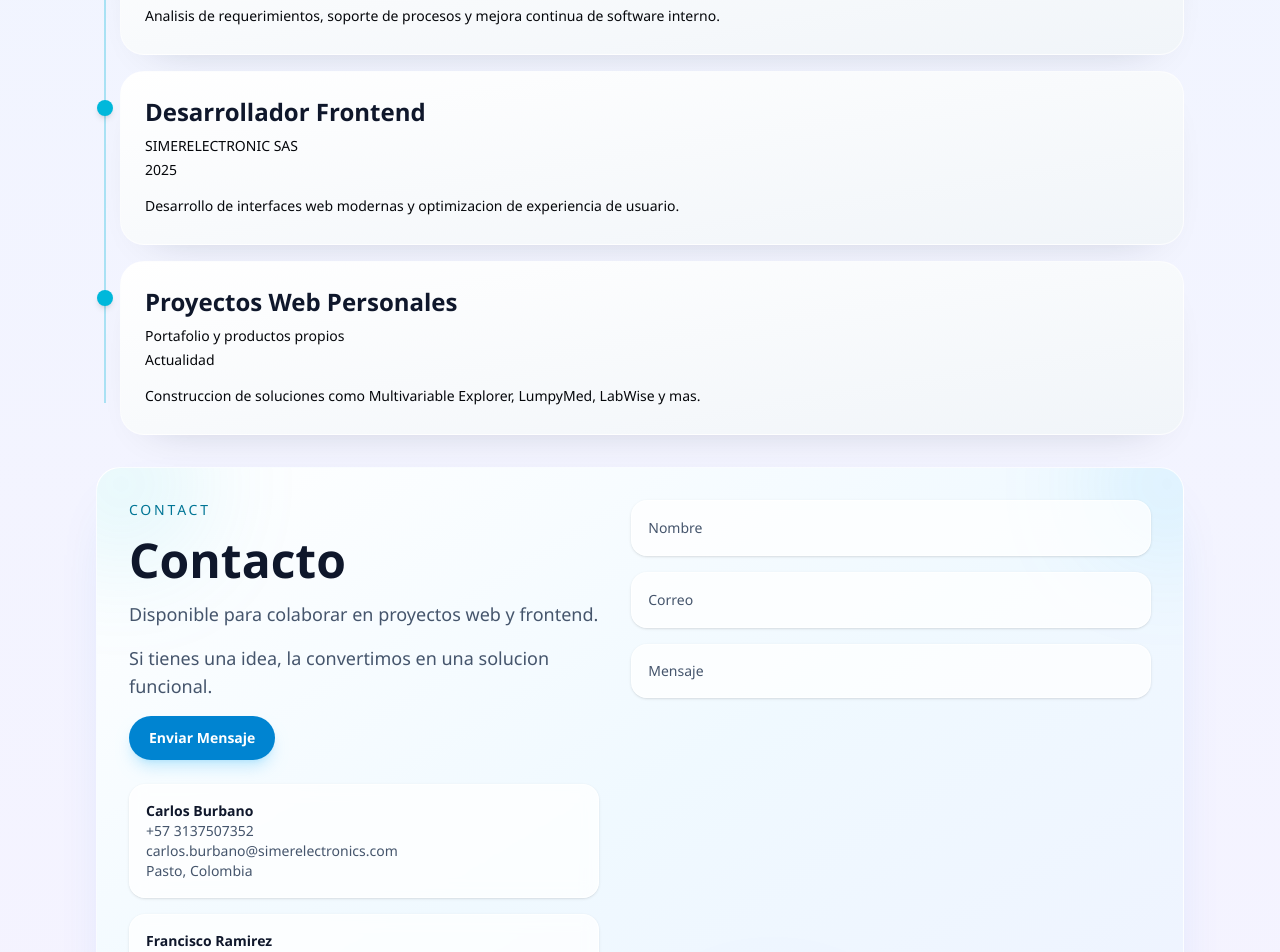
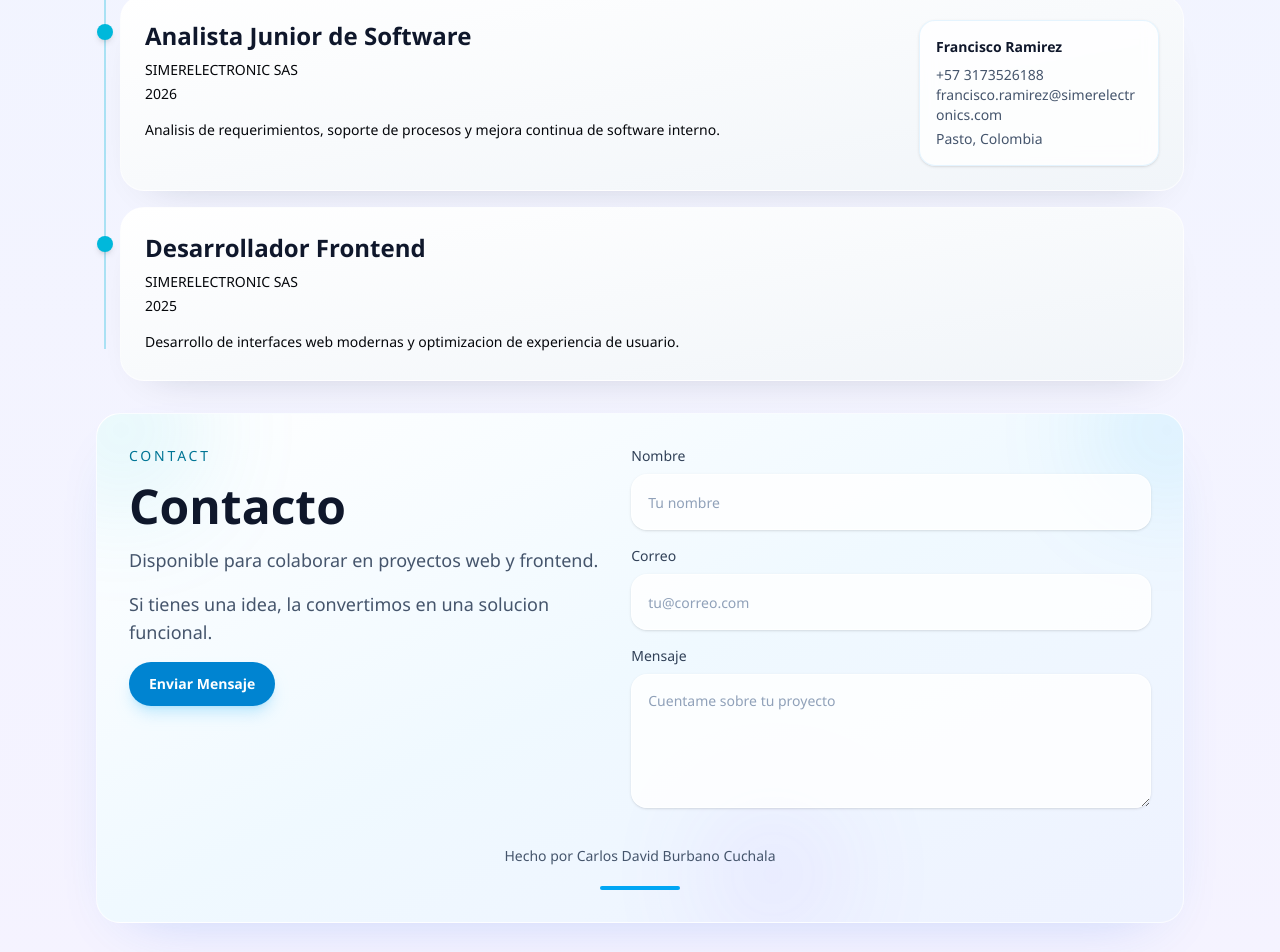
Before and after one commit to C-David-Burbano-C/Portafolio, a Next.js app: page / in a window 1280 px wide. Shown: the part 2960-3912 px from the top of the page. Built offline with nearby package versions, Linux system fonts and the light colour scheme.

Commit message:
Refine contact and experience sections

```diff
--- a/app/_components/portfolio/contact_panel.tsx
+++ b/app/_components/portfolio/contact_panel.tsx
@@ -1,28 +1,22 @@
 "use client";
 
+import { useState, type FormEvent } from "react";
 import { useLanguageValue } from "../../language";
 
-function ContactField({
-  label,
-  tall = false,
-}: {
-  label: string;
-  tall?: boolean;
-}) {
-  return (
-    <div
-      className={
-        tall
-          ? "rounded-2xl border border-white/70 bg-white/75 px-4 py-4 text-sm text-slate-600 shadow-sm dark:border-slate-800 dark:bg-slate-950 dark:text-slate-400"
-          : "flex h-14 items-center rounded-2xl border border-white/70 bg-white/75 px-4 text-sm text-slate-600 shadow-sm dark:border-slate-800 dark:bg-slate-950 dark:text-slate-400"
-      }
-    >
-      {label}
-    </div>
-  );
-}
+type FormState = {
+  name: string;
+  email: string;
+  message: string;
+};
 
 export default function ContactPanel() {
+  const [form, setForm] = useState<FormState>({
+    name: "",
+    email: "",
+    message: "",
+  });
+  const [isSubmitting, setIsSubmitting] = useState(false);
+  const [feedback, setFeedback] = useState<"idle" | "success" | "error">("idle");
   const copy = useLanguageValue({
     es: {
       eyebrow: "Contact",
@@ -34,21 +28,12 @@ export default function ContactPanel() {
       formName: "Nombre",
       formEmail: "Correo",
       formMessage: "Mensaje",
-      compactForm: "Formulario compacto",
-      people: [
-        {
-          name: "Carlos Burbano",
-          phone: "+57 3137507352",
-          email: "carlos.burbano@simerelectronics.com",
-          location: "Pasto, Colombia",
-        },
-        {
-          name: "Francisco Ramirez",
-          phone: "+57 3173526188",
-          email: "francisco.ramirez@simerelectronics.com",
-          location: "Pasto, Colombia",
-        },
-      ],
+      formNamePlaceholder: "Tu nombre",
+      formEmailPlaceholder: "tu@correo.com",
+      formMessagePlaceholder: "Cuentame sobre tu proyecto",
+      sending: "Enviando...",
+      success: "Mensaje enviado. Te respondere pronto.",
+      error: "Completa todos los campos para enviar el mensaje.",
     },
     en: {
       eyebrow: "Contact",
@@ -60,23 +45,39 @@ export default function ContactPanel() {
       formName: "Name",
       formEmail: "Email",
       formMessage: "Message",
-      compactForm: "Compact form",
-      people: [
-        {
-          name: "Carlos Burbano",
-          phone: "+57 3137507352",
-          email: "carlos.burbano@simerelectronics.com",
-          location: "Pasto, Colombia",
-        },
-        {
-          name: "Francisco Ramirez",
-          phone: "+57 3173526188",
-          email: "francisco.ramirez@simerelectronics.com",
-          location: "Pasto, Colombia",
-        },
-      ],
+      formNamePlaceholder: "Your name",
+      formEmailPlaceholder: "you@email.com",
+      formMessagePlaceholder: "Tell me about your project",
+      sending: "Sending...",
+      success: "Message sent. I will get back to you soon.",
+      error: "Fill in all fields to send the message.",
     },
   });
+
+  const handleSubmit = (event: FormEvent<HTMLFormElement>) => {
+    event.preventDefault();
+
+    if (!form.name.trim() || !form.email.trim() || !form.message.trim()) {
+      setFeedback("error");
+      return;
+    }
+
+    setFeedback("idle");
+    setIsSubmitting(true);
+
+    window.setTimeout(() => {
+      setIsSubmitting(false);
+      setFeedback("success");
+      setForm({
+        name: "",
+        email: "",
+        message: "",
+      });
+    }, 900);
+  };
+
+  const feedbackMessage =
+    feedback === "success" ? copy.success : feedback === "error" ? copy.error : null;
 
   return (
     <section
@@ -102,46 +103,74 @@ export default function ContactPanel() {
             {copy.secondParagraph}
           </p>
 
-          <a
-            href="mailto:carlos.burbano@simerelectronics.com"
-            className="inline-flex rounded-full bg-sky-600 px-5 py-3 text-sm font-semibold text-white shadow-lg shadow-sky-500/20 transition-colors hover:bg-sky-700 dark:bg-sky-400 dark:text-slate-950 dark:hover:bg-sky-300"
+          <button
+            type="submit"
+            form="contact-form"
+            disabled={isSubmitting}
+            className="inline-flex rounded-full bg-sky-600 px-5 py-3 text-sm font-semibold text-white shadow-lg shadow-sky-500/20 transition-colors hover:bg-sky-700 disabled:cursor-not-allowed disabled:opacity-70 dark:bg-sky-400 dark:text-slate-950 dark:hover:bg-sky-300"
           >
-            {copy.cta}
-          </a>
-
-          <div className="space-y-4 pt-2">
-            {copy.people.map((person) => (
-              <div
-                key={person.email}
-                className="rounded-2xl border border-white/70 bg-white/75 p-4 text-sm text-slate-600 shadow-sm backdrop-blur-sm dark:border-slate-800 dark:bg-slate-950/80 dark:text-slate-300"
-              >
-                <p className="font-semibold text-slate-900 dark:text-slate-50">{person.name}</p>
-                <a href={`tel:${person.phone.replace(/\s+/g, "")}`} className="block">
-                  {person.phone}
-                </a>
-                <a href={`mailto:${person.email}`} className="block">
-                  {person.email}
-                </a>
-                <p>{person.location}</p>
-              </div>
-            ))}
-          </div>
+            {isSubmitting ? copy.sending : copy.cta}
+          </button>
         </div>
 
-        <div className="space-y-4">
-          <div className="hidden sm:block">
-            <ContactField label={copy.formName} />
-          </div>
-          <div className="hidden sm:block">
-            <ContactField label={copy.formEmail} />
-          </div>
-          <div className="hidden sm:block">
-            <ContactField label={copy.formMessage} tall />
-          </div>
-          <div className="rounded-2xl border border-dashed border-sky-200 p-4 text-center text-xs uppercase tracking-[0.2em] text-slate-600 dark:border-slate-800 dark:text-slate-400 sm:hidden">
-            {copy.compactForm}
-          </div>
-        </div>
+        <form id="contact-form" onSubmit={handleSubmit} className="space-y-4">
+          <label className="block">
+            <span className="mb-2 block text-sm font-medium text-slate-700 dark:text-slate-300">
+              {copy.formName}
+            </span>
+            <input
+              type="text"
+              value={form.name}
+              onChange={(event) =>
+                setForm((current) => ({ ...current, name: event.target.value }))
+              }
+              placeholder={copy.formNamePlaceholder}
+              className="h-14 w-full rounded-2xl border border-white/70 bg-white/80 px-4 text-sm text-slate-700 shadow-sm outline-none transition-colors placeholder:text-slate-400 focus:border-sky-300 dark:border-slate-800 dark:bg-slate-950 dark:text-slate-100 dark:placeholder:text-slate-500 dark:focus:border-sky-500"
+            />
+          </label>
+
+          <label className="block">
+            <span className="mb-2 block text-sm font-medium text-slate-700 dark:text-slate-300">
+              {copy.formEmail}
+            </span>
+            <input
+              type="email"
+              value={form.email}
+              onChange={(event) =>
+                setForm((current) => ({ ...current, email: event.target.value }))
+              }
+              placeholder={copy.formEmailPlaceholder}
+              className="h-14 w-full rounded-2xl border border-white/70 bg-white/80 px-4 text-sm text-slate-700 shadow-sm outline-none transition-colors placeholder:text-slate-400 focus:border-sky-300 dark:border-slate-800 dark:bg-slate-950 dark:text-slate-100 dark:placeholder:text-slate-500 dark:focus:border-sky-500"
+            />
+          </label>
+
+          <label className="block">
+            <span className="mb-2 block text-sm font-medium text-slate-700 dark:text-slate-300">
+              {copy.formMessage}
+            </span>
+            <textarea
+              value={form.message}
+              onChange={(event) =>
+                setForm((current) => ({ ...current, message: event.target.value }))
+              }
+              placeholder={copy.formMessagePlaceholder}
+              rows={5}
+              className="w-full rounded-2xl border border-white/70 bg-white/80 px-4 py-4 text-sm text-slate-700 shadow-sm outline-none transition-colors placeholder:text-slate-400 focus:border-sky-300 dark:border-slate-800 dark:bg-slate-950 dark:text-slate-100 dark:placeholder:text-slate-500 dark:focus:border-sky-500"
+            />
+          </label>
+
+          {feedbackMessage ? (
+            <p
+              className={
+                feedback === "success"
+                  ? "text-sm text-emerald-600 dark:text-emerald-400"
+                  : "text-sm text-rose-600 dark:text-rose-400"
+              }
+            >
+              {feedbackMessage}
+            </p>
+          ) : null}
+        </form>
       </div>
 
       <p className="relative mt-8 text-center text-sm text-slate-600 dark:text-slate-400">
--- a/app/_components/portfolio/experience_section.tsx
+++ b/app/_components/portfolio/experience_section.tsx
@@ -7,15 +7,24 @@ function ExperienceItem({
   company,
   dates,
   description,
+  contact,
 }: {
   title: string;
   company: string;
   dates: string;
   description: string;
+  contact?: {
+    name: string;
+    phone: string;
+    email: string;
+    location: string;
+  };
 }) {
   return (
     <article className="relative ml-4 rounded-3xl border border-white/70 bg-gradient-to-br from-white to-slate-100 p-4 shadow-[0_18px_46px_-34px_rgba(15,23,42,0.3)] dark:border-slate-800 dark:bg-none dark:bg-slate-950 sm:ml-6 sm:p-6">
       <div className="bg-cyan-500 absolute -left-4 top-7 h-3 w-3 rounded-full shadow-md sm:-left-6 sm:h-4 sm:w-4" />
+      <div className="grid gap-5 lg:grid-cols-[minmax(0,1fr)_240px] lg:items-start">
+        <div>
           <h4 className="font-display text-lg font-semibold text-slate-900 dark:text-white sm:text-2xl">
             {title}
           </h4>
@@ -24,6 +33,21 @@ function ExperienceItem({
           <p className="mt-3 text-sm leading-7 text-slate-600 dark:text-slate-300 sm:text-base">
             {description}
           </p>
+        </div>
+
+        {contact ? (
+          <div className="rounded-2xl border border-sky-100/80 bg-white/80 p-4 text-sm text-slate-600 shadow-sm backdrop-blur-sm dark:border-slate-800 dark:bg-slate-900/70 dark:text-slate-300">
+            <p className="font-semibold text-slate-900 dark:text-slate-50">{contact.name}</p>
+            <a href={`tel:${contact.phone.replace(/\s+/g, "")}`} className="mt-2 block">
+              {contact.phone}
+            </a>
+            <a href={`mailto:${contact.email}`} className="block break-all">
+              {contact.email}
+            </a>
+            <p className="mt-1">{contact.location}</p>
+          </div>
+        ) : null}
+      </div>
     </article>
   );
 }
@@ -37,11 +61,30 @@ export default function ExperienceSection() {
       subtitle: "Trayectoria profesional",
       items: [
         {
+          title: "Proyectos Web Personales",
+          company: "Portafolio y productos propios",
+          dates: "Actualidad",
+          description:
+            "Construccion de soluciones como Multivariable Explorer, LumpyMed, LabWise y mas.",
+          contact: {
+            name: "Carlos Burbano",
+            phone: "+57 3137507352",
+            email: "carlos.burbano@simerelectronics.com",
+            location: "Pasto, Colombia",
+          },
+        },
+        {
           title: "Analista Junior de Software",
           company: "SIMERELECTRONIC SAS",
           dates: "2026",
           description:
             "Analisis de requerimientos, soporte de procesos y mejora continua de software interno.",
+          contact: {
+            name: "Francisco Ramirez",
+            phone: "+57 3173526188",
+            email: "francisco.ramirez@simerelectronics.com",
+            location: "Pasto, Colombia",
+          },
         },
         {
           title: "Desarrollador Frontend",
@@ -49,13 +92,6 @@ export default function ExperienceSection() {
           dates: "2025",
           description:
             "Desarrollo de interfaces web modernas y optimizacion de experiencia de usuario.",
-        },
-        {
-          title: "Proyectos Web Personales",
-          company: "Portafolio y productos propios",
-          dates: "Actualidad",
-          description:
-            "Construccion de soluciones como Multivariable Explorer, LumpyMed, LabWise y mas.",
         },
       ],
     },
@@ -66,11 +102,30 @@ export default function ExperienceSection() {
       subtitle: "Professional path",
       items: [
         {
+          title: "Personal Web Projects",
+          company: "Portfolio and own products",
+          dates: "Present",
+          description:
+            "Creation of solutions such as Multivariable Explorer, LumpyMed, LabWise, and more.",
+          contact: {
+            name: "Carlos Burbano",
+            phone: "+57 3137507352",
+            email: "carlos.burbano@simerelectronics.com",
+            location: "Pasto, Colombia",
+          },
+        },
+        {
           title: "Junior Software Analyst",
           company: "SIMERELECTRONIC SAS",
           dates: "2026",
           description:
             "Requirements analysis, process support, and continuous improvement of internal software.",
+          contact: {
+            name: "Francisco Ramirez",
+            phone: "+57 3173526188",
+            email: "francisco.ramirez@simerelectronics.com",
+            location: "Pasto, Colombia",
+          },
         },
         {
           title: "Frontend Developer",
@@ -78,13 +133,6 @@ export default function ExperienceSection() {
           dates: "2025",
           description:
             "Development of modern web interfaces and optimization of user experience.",
-        },
-        {
-          title: "Personal Web Projects",
-          company: "Portfolio and own products",
-          dates: "Present",
-          description:
-            "Creation of solutions such as Multivariable Explorer, LumpyMed, LabWise, and more.",
         },
       ],
     },
--- a/app/_components/portfolio/projects/project_card_base.tsx
+++ b/app/_components/portfolio/projects/project_card_base.tsx
@@ -24,16 +24,12 @@ export default function ProjectCardBase({
 }: ProjectCardBaseProps) {
   const copy = useLanguageValue({
     es: {
-      preview: "Preview del proyecto",
       demo: "Demo",
       github: "GitHub",
-      footer: "Portfolio Card",
     },
     en: {
-      preview: "Project preview",
       demo: "Demo",
       github: "GitHub",
-      footer: "Project Card",
     },
   });
 
@@ -51,9 +47,6 @@ export default function ProjectCardBase({
         <div className="bg-cyan-500 absolute left-4 top-4 h-16 w-16 rounded-full opacity-20 blur-2xl" />
         <div className="bg-violet-500 absolute bottom-4 right-4 h-20 w-20 rounded-full opacity-20 blur-2xl" />
         <div className="bg-sky-500 absolute right-4 top-4 h-8 w-8 rounded-full opacity-80" />
-        <div className="absolute bottom-3 left-3 rounded-full border border-white/75 bg-white/90 px-3 py-2 text-xs font-semibold text-slate-900 shadow-md backdrop-blur-sm dark:border-slate-800 dark:bg-slate-950 dark:text-slate-50 sm:bottom-4 sm:left-4 sm:px-4 sm:text-sm">
-          {copy.preview}
-        </div>
       </div>
 
       <h3 className="font-display mt-4 text-xl font-semibold text-slate-900 dark:text-white sm:mt-5 sm:text-2xl">
@@ -82,11 +75,6 @@ export default function ProjectCardBase({
           {copy.github}
         </a>
       </div>
-
-      <div className="mt-4 h-px w-full bg-sky-100 dark:bg-slate-800" />
-      <p className="mt-4 text-[11px] uppercase tracking-[0.2em] text-slate-600 dark:text-slate-400 sm:text-xs">
-        {copy.footer}
-      </p>
     </article>
   );
 }
```
Lines whose indentation alone changed are shown as unchanged.
